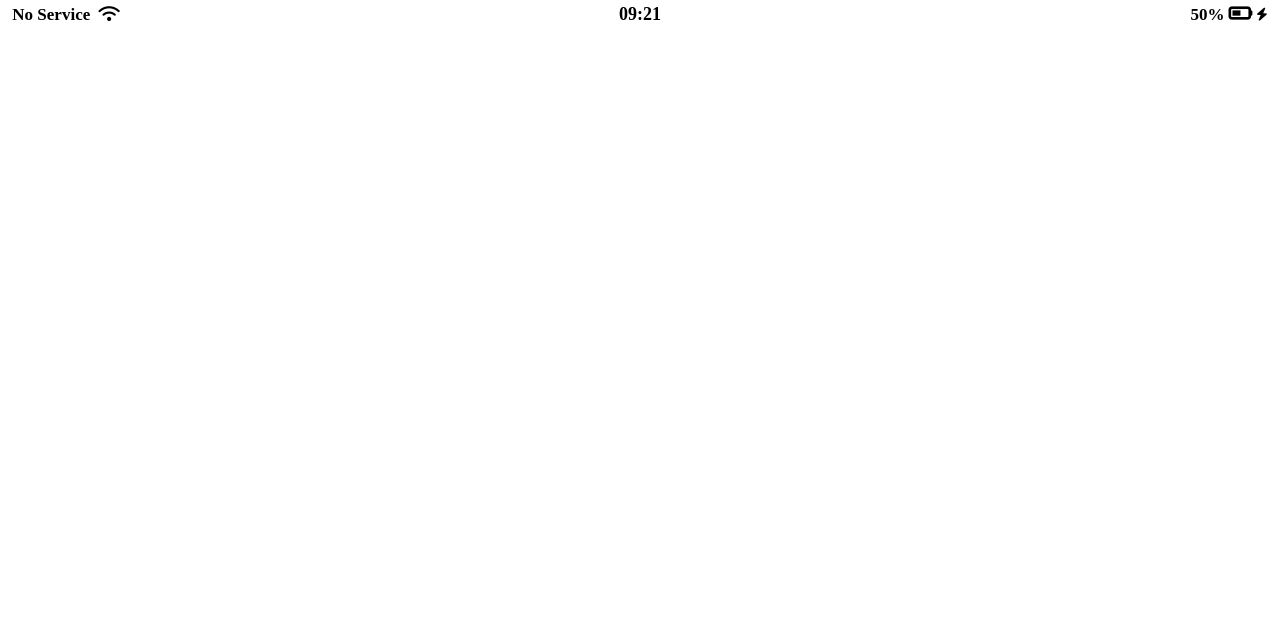
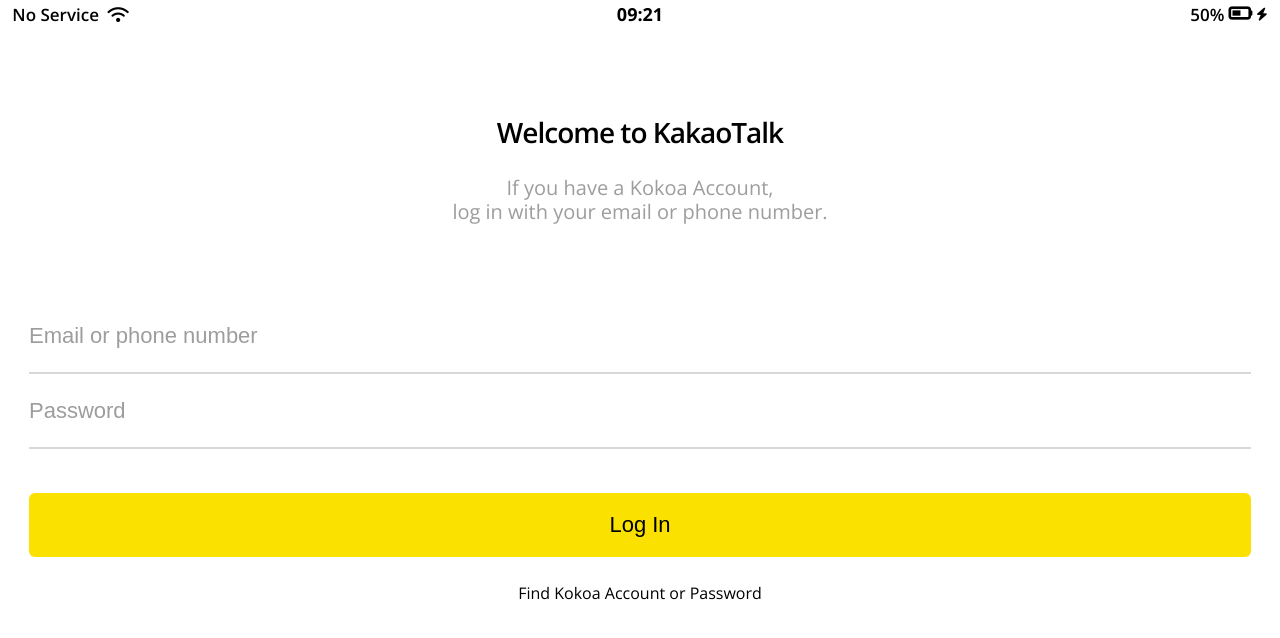
Before and after one commit to 5angmin-tecc/kokoa-clone, a plain HTML site: page index.html in a window 1280 px wide. Drawn offline with nearby package versions, Linux system fonts and the light colour scheme.

Commit message:
feat: 로그인 페이지 구현
제목, 설명, 입력칸, 버튼, 찾기 구현함.
Open sans, weight 400, 600, 700 폰트 추가함.
variables.css에 변수(--yellow)로 색상 저장함.
Friends.html 생성함.

```diff
--- /dev/null
+++ b/css/pages/login.css
@@ -0,0 +1,66 @@
+.welcome-header {
+  margin: 90px 0 76px;
+  text-align: center;
+  display: flex;
+  flex-direction: column;
+}
+
+.welcome-header__title {
+  margin-bottom: 30px;
+  font-size: 28px;
+  font-weight: 600;
+  letter-spacing: -1px;
+}
+
+.welcome-header__text {
+  font-size: 20px;
+  line-height: 24px;
+  color: #9d9d9d;
+}
+
+.login-form {
+  display: flex;
+  flex-direction: column;
+  margin: 0 29px;
+}
+
+.login-form__input {
+  padding: 23px 0;
+  border: none;
+  border-bottom: 2px solid #d8d8d8;
+  font-size: 22px;
+  transition: border-color 0.3s ease-in-out;
+}
+
+.login-form__input::placeholder {
+  color: #9d9d9d;
+}
+
+.login-form__input:focus {
+  outline: none;
+  border-color: var(--yellow);
+}
+
+.login-form__input:first-child {
+  margin-bottom: 1px;
+}
+
+.login-form__input:nth-child(2) {
+  margin-bottom: 44px;
+}
+
+.login-form__btn {
+  padding: 19px 0;
+  border: none;
+  border-radius: 6px;
+  background-color: var(--yellow);
+  font-size: 22px;
+  cursor: pointer;
+  margin-bottom: 28px;
+}
+
+.login-form__link {
+  text-align: center;
+  text-decoration: none;
+  color: inherit;
+}
--- a/css/styles.css
+++ b/css/styles.css
@@ -1,4 +1,13 @@
+@import url("https://fonts.googleapis.com/css2?family=Open+Sans:wght@400;600;700&display=swap");
 @import "reset.css";
+@import "variables.css";
 
 /* Components */
 @import "components/status-bar.css";
+
+/* Pages */
+@import "pages/login.css";
+
+body {
+  font-family: "Open Sans", sans-serif;
+}
--- /dev/null
+++ b/css/variables.css
@@ -0,0 +1,3 @@
+:root {
+  --yellow: #fae100;
+}
--- a/index.html
+++ b/index.html
@@ -22,6 +22,26 @@
         <i class="fas fa-bolt"></i>
       </div>
     </div>
+
+    <header class="welcome-header">
+      <h1 class="welcome-header__title">Welcome to KakaoTalk</h1>
+      <p class="welcome-header__text">
+        If you have a Kokoa Account,
+        <br />log in with your email or phone number.
+      </p>
+    </header>
+
+    <form class="login-form" action="friends.html" method="get">
+      <input
+        class="login-form__input"
+        type="text"
+        placeholder="Email or phone number"
+      />
+      <input class="login-form__input" type="password" placeholder="Password" />
+      <input class="login-form__btn" type="submit" value="Log In" />
+      <a class="login-form__link" href="#">Find Kokoa Account or Password</a>
+    </form>
+
     <script
       src="https://kit.fontawesome.com/6478f529f2.js"
       crossorigin="anonymous"
```
Also changed, not shown: friends.html (added, +1 -0 lines), 1 other file.
